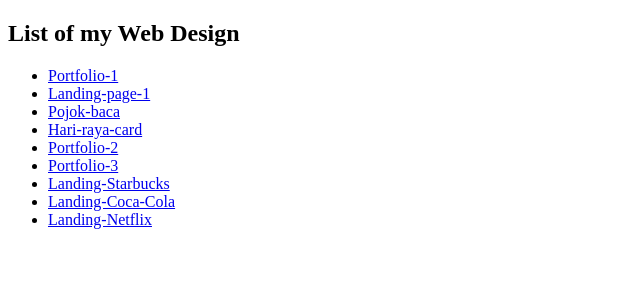
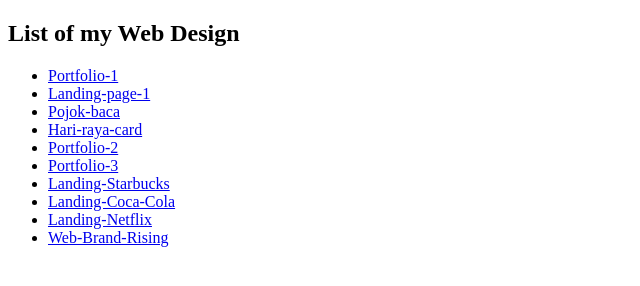
Before and after one commit to devxdreus/devxdreus.github.io, a plain HTML site: page index.html in a window 1280 px wide. Shown: the whole page, without its empty margins (0-640 px from the left). Drawn offline with Linux system fonts and the light colour scheme.

Commit message:
add web-brand-rising link

```diff
--- a/index.html
+++ b/index.html
@@ -19,6 +19,7 @@
     <li><a href="https://devxdreus.github.io/landing-starbucks/">Landing-Starbucks</a></li>
     <li><a href="https://devxdreus.github.io/landing-coca-cola/">Landing-Coca-Cola</a></li>
     <li><a href="https://devxdreus.github.io/landing-netflix/">Landing-Netflix</a></li>
+    <li><a href="https://devxdreus.github.io/web-brand-rising/">Web-Brand-Rising</a></li>
   </ul>
 </body>
 
```
